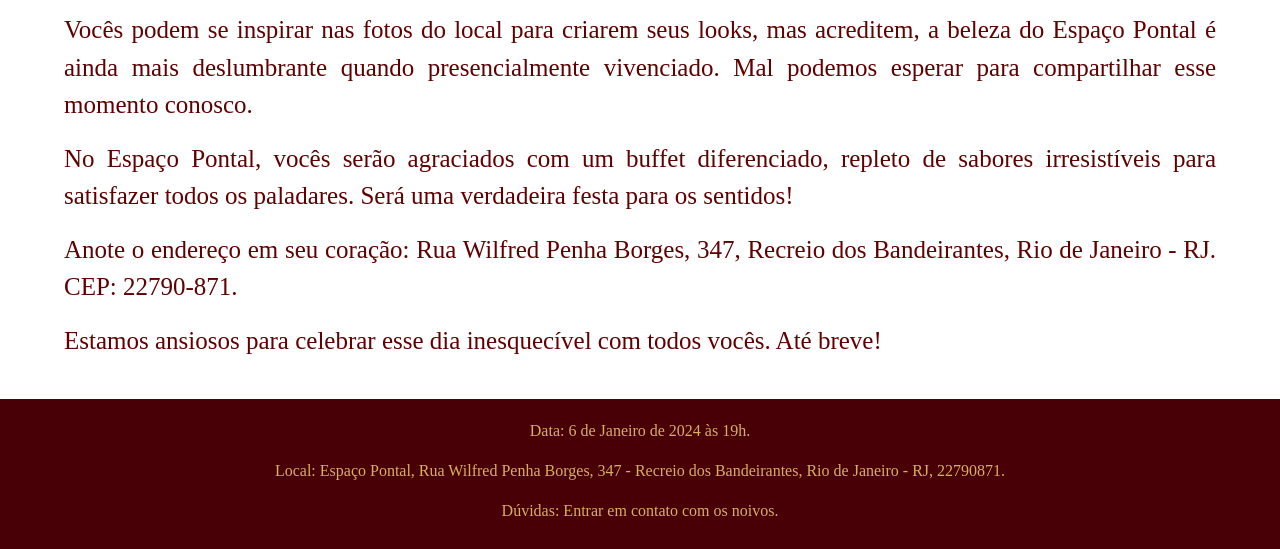
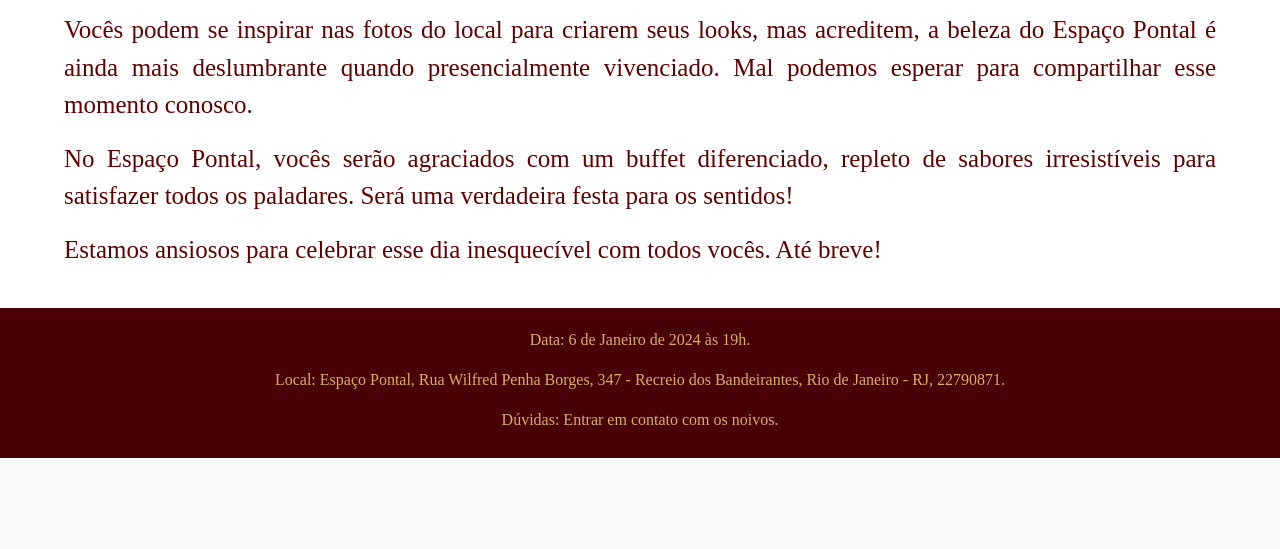
Before and after one commit to caiocbr/WeddingWebSite, a Flask app: page / in a window 1280 px wide. Shown: the part 3571-4120 px from the top of the page. After the commit the page ends 4029 px from the top, so only its background shows below. Run offline with Flask 3, Linux system fonts and the light colour scheme; some libraries are stand-ins or nearby versions; some web fonts are replaced.

Commit message:
ajustes finos home page

```diff
--- a/static/cardenvelop.css
+++ b/static/cardenvelop.css
@@ -3,6 +3,7 @@
     margin-left: auto;
     margin-right: auto;
     margin-top: 320px;
+    margin-bottom: 100px;
     height: 350px;
     width: 600px;
     background-color: #800000;
--- a/templates/index.html
+++ b/templates/index.html
@@ -72,7 +72,6 @@
                 <p class="section-text">Para garantir a segurança e o bem-estar de todos, pedimos que evitem se aproximar da piscina, que é uma área de descanso reservada. A entrada é proibida, e a sua cooperação é fundamental para evitar qualquer tipo de acidente.</p>
                 <p class="section-text">Vocês podem se inspirar nas fotos do local para criarem seus looks, mas acreditem, a beleza do Espaço Pontal é ainda mais deslumbrante quando presencialmente vivenciado. Mal podemos esperar para compartilhar esse momento conosco.</p>
                 <p class="section-text">No Espaço Pontal, vocês serão agraciados com um buffet diferenciado, repleto de sabores irresistíveis para satisfazer todos os paladares. Será uma verdadeira festa para os sentidos!</p>
-                <p class="section-text">Anote o endereço em seu coração: Rua Wilfred Penha Borges, 347, Recreio dos Bandeirantes, Rio de Janeiro - RJ. CEP: 22790-871.</p>
                 <p class="section-text">Estamos ansiosos para celebrar esse dia inesquecível com todos vocês. Até breve!</p>
             </div>
         </div>
```
